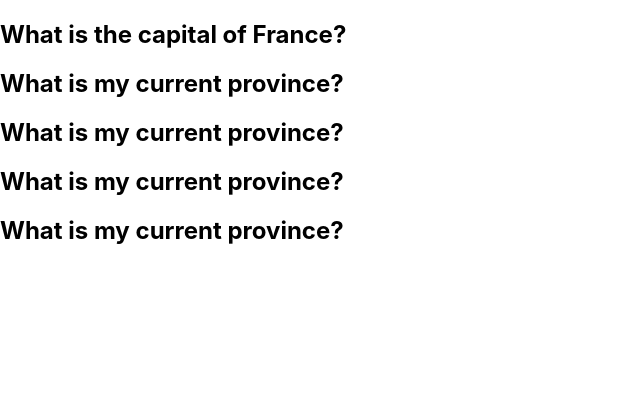
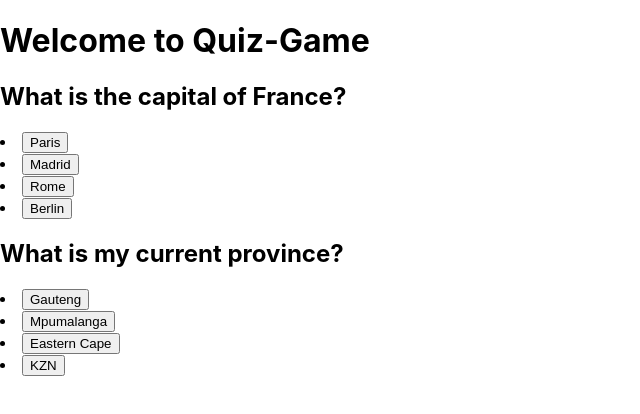
Before and after one commit to zinhle9-svg/quiz-game, a React (Create React App) app: page / in a window 1280 px wide. Shown: the top 414 px of the page, without its empty margins (0-640 px from the left). Built offline with nearby package versions, Linux system fonts and the light colour scheme.

Commit message:
Added questions and result part

```diff
--- a/src/App.jsx
+++ b/src/App.jsx
@@ -5,25 +5,56 @@ import { useState } from 'react';
 
 
 function App() {
+const [options, setOptions] = useState("");
+const [Correct, setCorrect] = useState("null");
+const [ Questions, setQuestions] = useState(0);
+const handleclickOption = (option) => {
+  setOptions(option);
+  setCorrect(option === quizData[Questions].answer
+  );
+}
 
 return(
   <>
-    <div className="App">
+  <h1 className="heading">Welcome to Quiz-Game</h1>
+    <div className="questions">
  <h2>{quizData[0].question}</h2>
 
+  {quizData[0].options.map((option, index) => (
+    (<li>
+     <button onClick={() => handleclickOption(option)}>{option}</button>
+    </li>)))
+  }
+  {setOptions[Questions] && (
+<p>
+{Correct ? "Good job!" : "Sorry"}</p>
+  )}
+<h2>{quizData[1].question}</h2>
+
+  {quizData[1].options.map((option, index) => (
+    (<li>
+     <button className="btn" onClick={() => handleclickOption(option)}>{option}</button>
+    </li>)))
+  }
+  {setOptions[Questions] && (
+<p>
+{Correct ? "Good job!" : "Sorry"}</p>
+  )}
+
     </div>
-    <div>
+
+    {/* <div className="questions">
       <h2>{quizData[1].question}</h2>
     </div>
-    <div>
-        <h2>{quizData[2].question}</h2>
+    <div className="questions">
+        <h2 >{quizData[2].question}</h2>
     </div>
-     <div>
+     <div className="questions">
         <h2>{quizData[3].question}</h2>
     </div>
-     <div>
+     <div className="questions">
         <h2>{quizData[4].question}</h2>
-    </div>
+    // </div> */}
     </>
   );
 }
```
